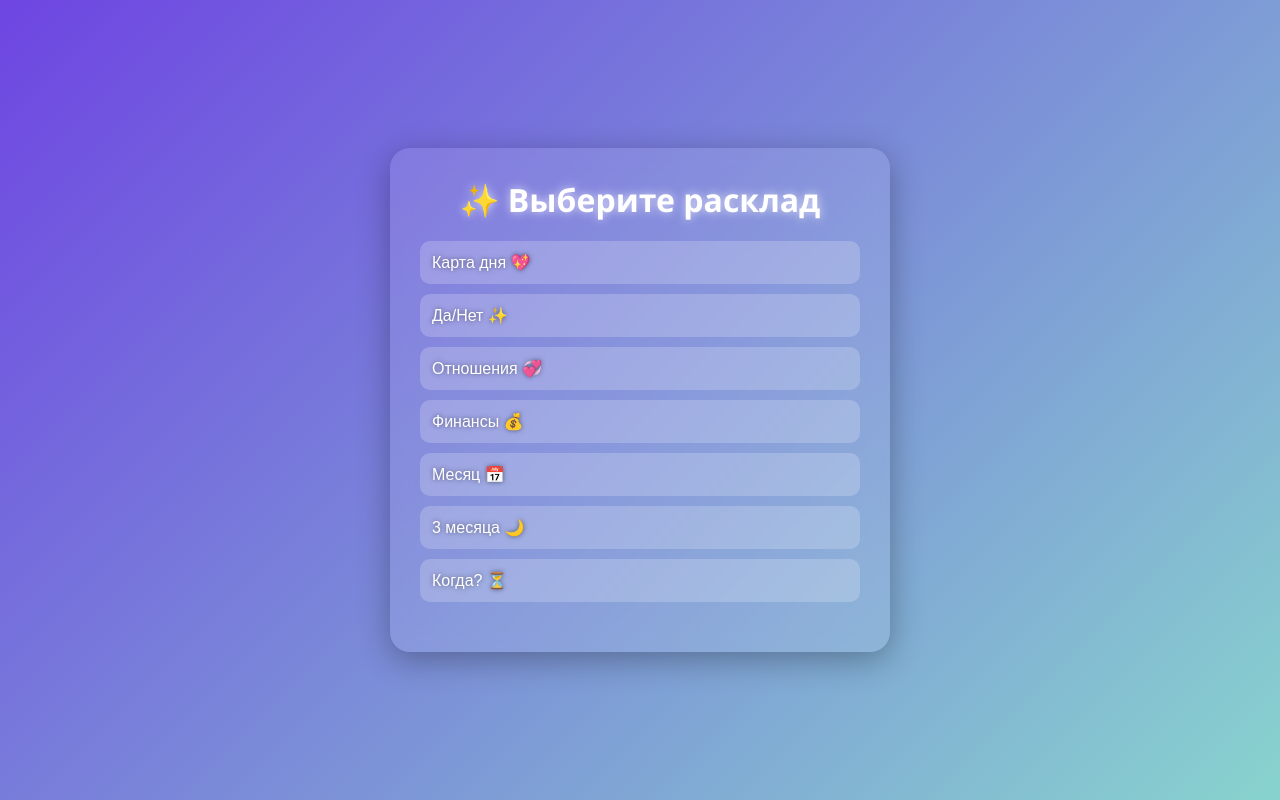
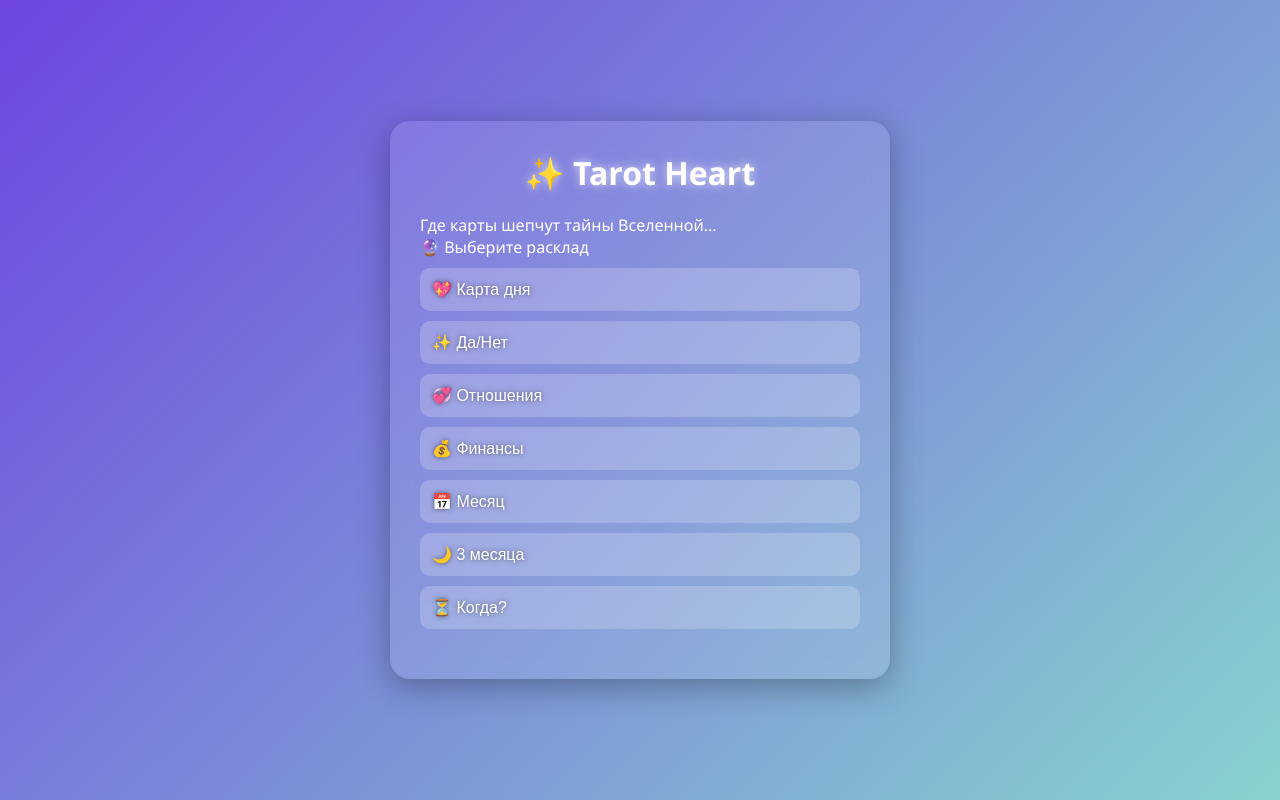
Before and after one commit to Feel11ng/tarot-miniapp, a plain HTML site: page index.html in a window 1280 px wide. Drawn offline with Linux system fonts and the light colour scheme.

Commit message:
Update index.html

```diff
--- a/index.html
+++ b/index.html
@@ -8,26 +8,48 @@
 </head>
 <body>
     <div class="container">
-        <h1>✨ Выберите расклад</h1>
+        <div class="header">
+            <h1>✨ Tarot Heart</h1>
+            <p class="subtitle">Где карты шепчут тайны Вселенной...</p>
+        </div>
+
         <div id="spread-selector">
-            <button onclick="startSpread('daily')">Карта дня 💖</button>
-            <button onclick="startSpread('yes_no')">Да/Нет ✨</button>
-            <button onclick="startSpread('relations')">Отношения 💞</button>
-            <button onclick="startSpread('finance')">Финансы 💰</button>
-            <button onclick="startSpread('month')">Месяц 📅</button>
-            <button onclick="startSpread('three_months')">3 месяца 🌙</button>
-            <button onclick="startSpread('when')">Когда? ⏳</button>
+            <div class="section-title">🔮 Выберите расклад</div>
+            <button onclick="startSpread('daily')" class="spread-button">
+                <span class="icon">💖</span> Карта дня
+            </button>
+            <button onclick="startSpread('yes_no')" class="spread-button">
+                <span class="icon">✨</span> Да/Нет
+            </button>
+            <button onclick="startSpread('relations')" class="spread-button">
+                <span class="icon">💞</span> Отношения
+            </button>
+            <button onclick="startSpread('finance')" class="spread-button">
+                <span class="icon">💰</span> Финансы
+            </button>
+            <button onclick="startSpread('month')" class="spread-button">
+                <span class="icon">📅</span> Месяц
+            </button>
+            <button onclick="startSpread('three_months')" class="spread-button">
+                <span class="icon">🌙</span> 3 месяца
+            </button>
+            <button onclick="startSpread('when')" class="spread-button">
+                <span class="icon">⏳</span> Когда?
+            </button>
         </div>
 
         <div id="cards-container" class="hidden">
-            <h2 id="spread-title">Расклад: ...</h2>
+            <div class="spread-header">
+                <h2 id="spread-title">Расклад: ...</h2>
+                <div class="card-count" id="card-count">Карты: 0</div>
+            </div>
             <div id="cards"></div>
             <button id="reveal-all" onclick="revealAllCards()">Показать все карты</button>
         </div>
 
         <div id="loading" class="hidden">
             <div class="spinner"></div>
-            <p>🚀 Отправляю запрос во вселенную...</p>
+            <p>🌌 Запускаю магию Таро...</p>
         </div>
     </div>
 
```
